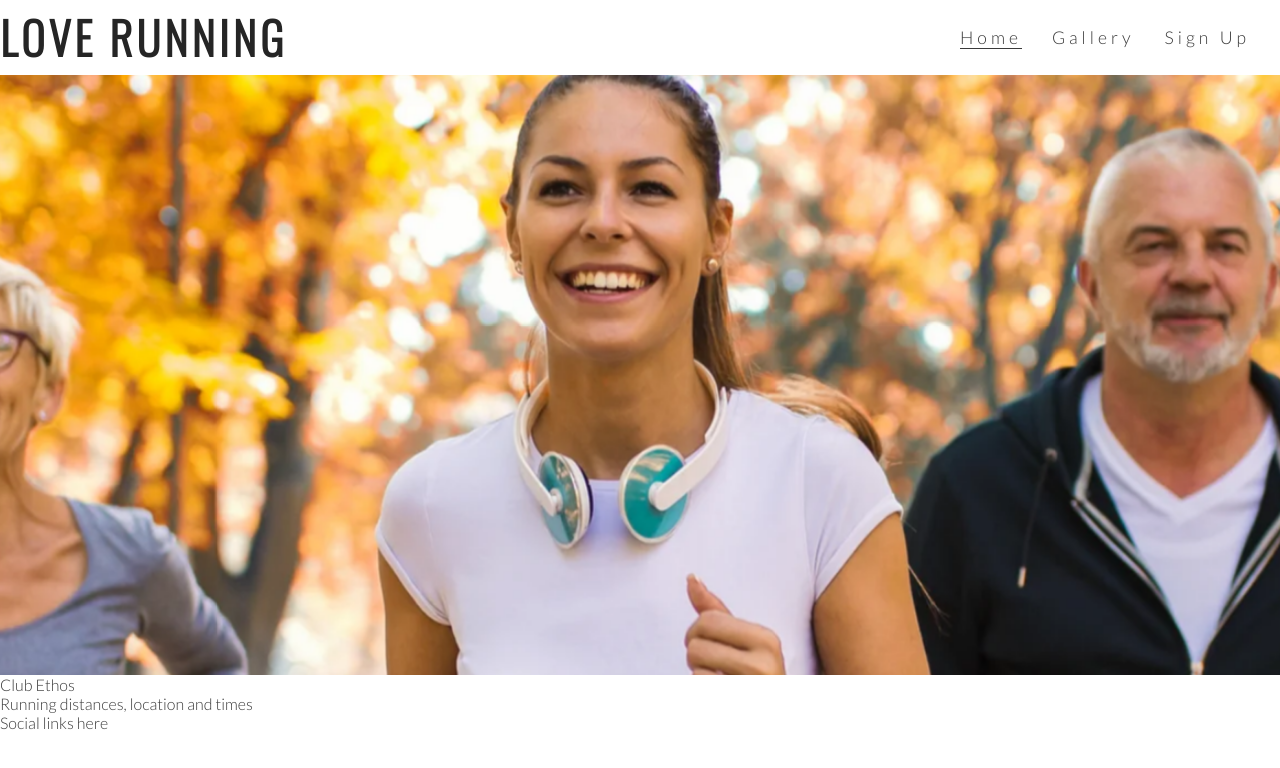
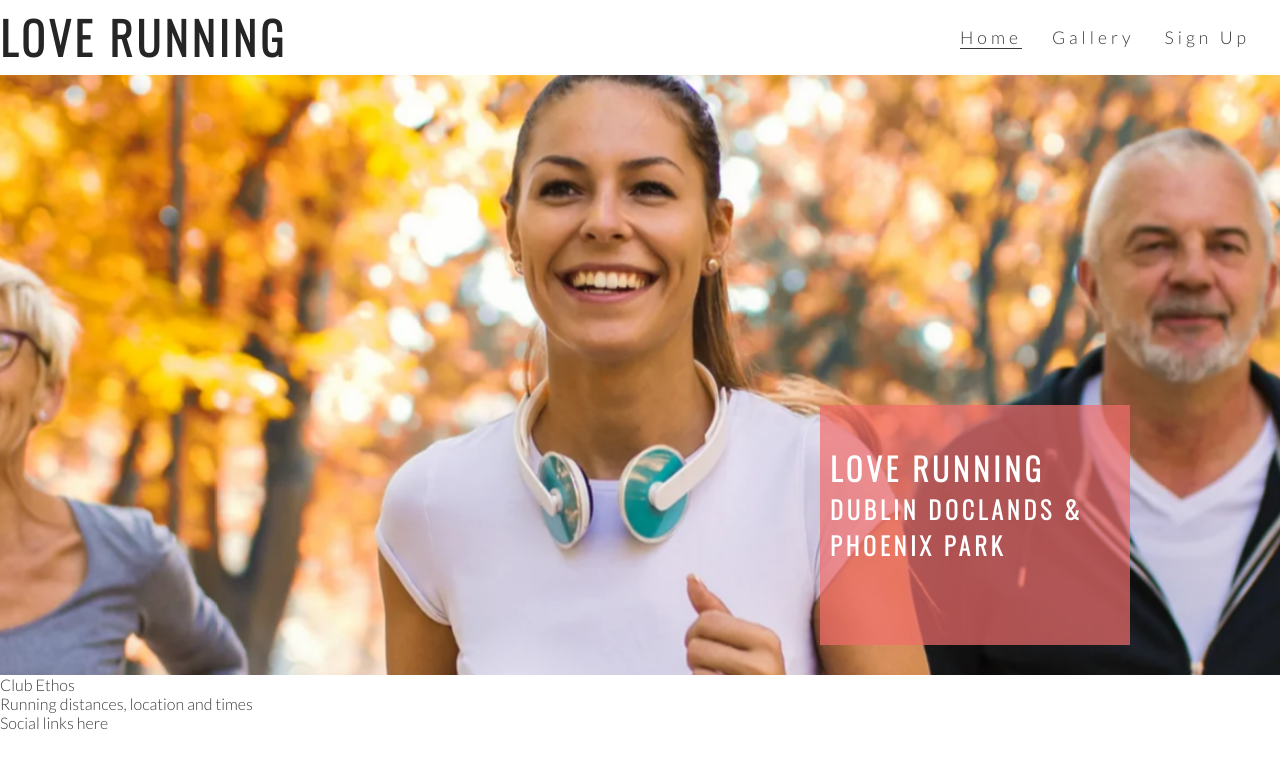
Before and after one commit to Ewie1/walkthrough-love-running, a plain HTML site: page index.html in a window 1280 px wide. Drawn offline with nearby package versions, Linux system fonts and the light colour scheme.

Commit message:
Add cover text and style

```diff
--- a/assets/css/style.css
+++ b/assets/css/style.css
@@ -13,7 +13,7 @@ body {
 /* heading and logs */
 
 h1,h2 {
-    font-family: oswald, sans-serif;
+    font-family: Oswald, sans-serif;
     text-transform: uppercase;
     letter-spacing: 4px;
     color: #252525;
@@ -52,7 +52,14 @@ h1,h2 {
     height: 600px;
     width: 100%;
     overflow: hidden;
+
+    position: relative;
 }
+
+#cover-text, #cover-text h2 {
+    color: #ffff;
+}
+
 #hero-image {
     height: 600px;
     width: 100%;
@@ -74,3 +81,22 @@ h1,h2 {
         transform: scale(1.1);
     }
 }
+#cover-text {
+    font-size: 130%;
+    font-family: Oswald, sans-serif;
+    text-transform: uppercase;
+    letter-spacing: 4px;
+
+    width: 300px;
+    height: 200px;
+
+    padding-top: 40px;
+    padding-left: 10px;
+
+    background-color: rgba(241, 109, 107, .7);
+
+    bottom: 30px;
+    right: 150px;
+
+    position: absolute;
+}
--- a/index.html
+++ b/index.html
@@ -31,8 +31,10 @@
         </a>
     </header>
     <section id="hero-outer">
-        <div id="hero-image">
-
+        <div id="hero-image"></div>
+        <div id="cover-text">
+            <h2>Love Running</h2>
+            <h3>Dublin Doclands & Phoenix Park</h3>
         </div>
     </section>
     <section>
```
